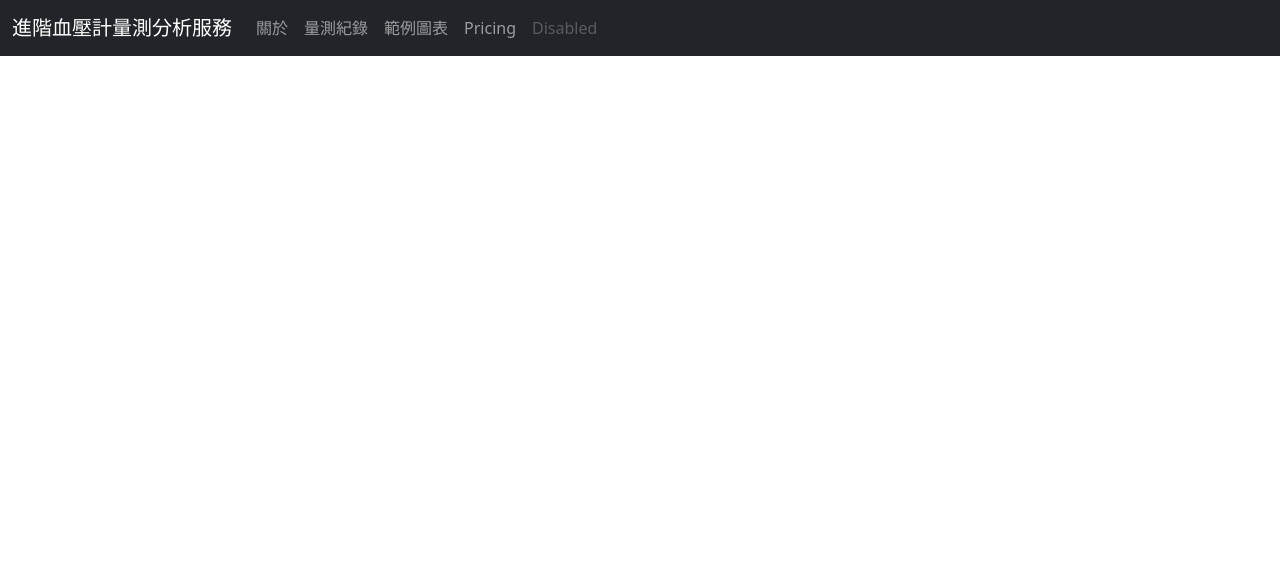
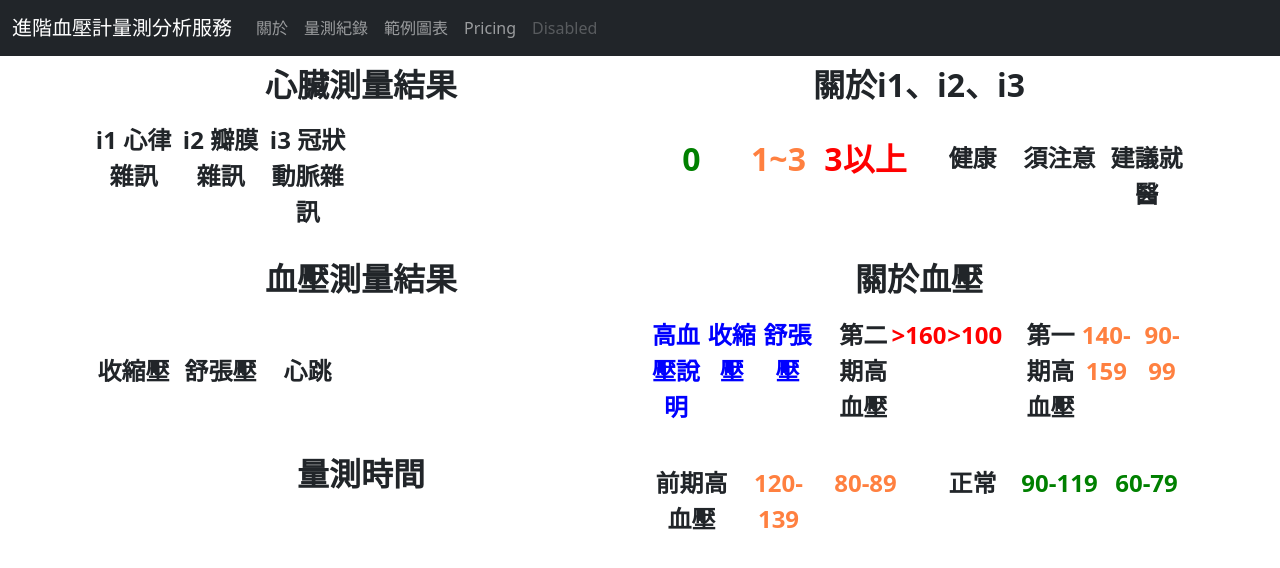
Before and after one commit to bluerainhouse/hrdata_vue, a Vue app: page /record-detail/1 in a window 1280 px wide. Shown: the top 568 px of the page. Built offline with nearby package versions, Linux system fonts and the light colour scheme; no server answers.

Commit message:
record_detail

```diff
--- a/src/router/index.js
+++ b/src/router/index.js
@@ -3,6 +3,7 @@ import HomeView from "../views/HomeView.vue";
 import AboutView from "../views/AboutView.vue";
 import GraphExampleView from "../views/GraphExampleView.vue";
 import RecordView from "../views/RecordView.vue";
+import RecordDetailView from "../views/RecordDetailView.vue";
 
 const routes = [
   {
@@ -25,6 +26,11 @@ const routes = [
     name: "record",
     component: RecordView,
   },
+  {
+    path: "/record-detail/:recordId",
+    name: "record-detail",
+    component: RecordDetailView,
+  },
 ];
 
 const router = createRouter({
--- /dev/null
+++ b/src/views/RecordDetailView.vue
@@ -0,0 +1,224 @@
+<template>
+  <div class="container">
+    <div class="wrapper">
+      <div class="row">
+        <div>
+          <h2>心臟測量結果</h2>
+        </div>
+        <div class="col">
+          <div class="small">i1 心律雜訊</div>
+          <div class="small">i2 瓣膜雜訊</div>
+          <div class="small">i3 冠狀動脈雜訊</div>
+        </div>
+        <div class="col">
+          <div>
+            <h2 class="safe" v-if="record.i1 == 0">{{ record.i1 }}</h2>
+            <h2 class="middle" v-if="record.i1 > 0 && record.i1 < 3">
+              {{ record.i1 }}
+            </h2>
+            <h2 class="danger" v-if="record.i1 >= 3">{{ record.i1 }}</h2>
+          </div>
+          <div>
+            <h2 class="safe" v-if="record.i2 == 0">{{ record.i2 }}</h2>
+            <h2 class="middle" v-if="record.i2 > 0 && record.i2 < 3">
+              {{ record.i2 }}
+            </h2>
+            <h2 class="danger" v-if="record.i2 >= 3">{{ record.i2 }}</h2>
+          </div>
+          <div>
+            <h2 class="safe" v-if="record.i3 == 0">{{ record.i3 }}</h2>
+            <h2 class="middle" v-if="record.i3 > 0 && record.i3 < 3">
+              {{ record.i3 }}
+            </h2>
+            <h2 class="danger" v-if="record.i3 >= 3">{{ record.i3 }}</h2>
+          </div>
+        </div>
+      </div>
+
+      <div class="row">
+        <div>
+          <h2>關於i1、i2、i3</h2>
+        </div>
+        <div class="col">
+          <div><h2 class="safe">0</h2></div>
+          <div><h2 class="middle">1~3</h2></div>
+          <div><h2 class="danger">3以上</h2></div>
+        </div>
+        <div class="col">
+          <div class="small">健康</div>
+          <div class="small">須注意</div>
+          <div class="small">建議就醫</div>
+        </div>
+      </div>
+
+      <div class="row">
+        <div>
+          <h2>血壓測量結果</h2>
+        </div>
+        <div class="col">
+          <div class="small">收縮壓</div>
+          <div class="small">舒張壓</div>
+          <div class="small">心跳</div>
+        </div>
+        <div class="col">
+          <div>
+            <h2 class="safe" v-if="record.highBp < 120">{{ record.highBp }}</h2>
+            <h2
+              class="middle"
+              v-if="record.highBp >= 120 && record.highBp < 160"
+            >
+              {{ record.highBp }}
+            </h2>
+            <h2 class="danger" v-if="record.highBp >= 160">
+              {{ record.highBp }}
+            </h2>
+          </div>
+          <div>
+            <h2 class="safe" v-if="record.lowBp < 80">{{ record.lowBp }}</h2>
+            <h2 class="middle" v-if="record.lowBp >= 80 && record.lowBp < 100">
+              {{ record.lowBp }}
+            </h2>
+            <h2 class="danger" v-if="record.lowBp >= 100">
+              {{ record.lowBp }}
+            </h2>
+          </div>
+          <div>
+            <h2 style="color: blue">{{ record.heartbeats }}</h2>
+          </div>
+        </div>
+      </div>
+
+      <div class="row">
+        <div>
+          <h2>關於血壓</h2>
+        </div>
+        <div class="col">
+          <div class="small" style="color: blue; font-weight: bold">
+            高血壓說明
+          </div>
+          <div class="small" style="color: blue; font-weight: bold">收縮壓</div>
+          <div class="small" style="color: blue; font-weight: bold">舒張壓</div>
+        </div>
+        <div class="col">
+          <div class="small">第二期高血壓</div>
+          <div class="small" style="color: red">>160</div>
+          <div class="small" style="color: red">>100</div>
+        </div>
+        <div class="col">
+          <div class="small">第一期高血壓</div>
+          <div class="small" style="color: rgb(255, 128, 64)">140-159</div>
+          <div class="small" style="color: rgb(255, 128, 64)">90-99</div>
+        </div>
+      </div>
+
+      <div class="row">
+        <div>
+          <h2>量測時間</h2>
+        </div>
+        <div>
+          <h2 class="big">{{ record.recordDate }}</h2>
+        </div>
+        <div>
+          <br />
+        </div>
+      </div>
+
+      <div class="row">
+        <div class="col">
+          <div class="small">前期高血壓</div>
+          <div class="small" style="color: rgb(255, 128, 64)">120-139</div>
+          <div class="small" style="color: rgb(255, 128, 64)">80-89</div>
+        </div>
+        <div class="col">
+          <div class="small">正常</div>
+          <div class="small" style="color: green">90-119</div>
+          <div class="small" style="color: green">60-79</div>
+        </div>
+      </div>
+    </div>
+  </div>
+</template>
+
+<script>
+import axios from "axios";
+
+export default {
+  name: "RecordDetailView",
+  data() {
+    return {
+      record: [],
+      showTable: false,
+    };
+  },
+  methods: {
+    fetchData(id) {
+      // 使用 Axios 發送 GET 請求
+      axios
+        .get(`http://localhost:8080/api/record/${id}`)
+        .then((response) => {
+          // 成功處理返回的數據
+          this.record = response.data;
+        })
+        .catch((error) => {
+          // 處理錯誤
+          console.error(error);
+        });
+    },
+  },
+  mounted() {
+    const recordId = this.$route.params.recordId;
+    this.fetchData(recordId);
+  },
+};
+</script>
+
+<style lang="scss">
+@import "~bootstrap/scss/bootstrap";
+</style>
+
+<style scoped>
+.wrapper {
+  display: grid;
+  grid-template-columns: repeat(2, 1fr);
+  background-color: rgba(255, 255, 255, 0.6) !important;
+}
+
+.container {
+  display: grid;
+}
+
+.row {
+  padding: 10px;
+}
+
+.col {
+  padding: 10px;
+  display: grid;
+  grid-template-columns: repeat(3, 1fr);
+}
+
+.safe {
+  color: green;
+}
+
+.middle {
+  color: rgb(255, 128, 64);
+}
+
+.danger {
+  color: red;
+}
+
+.small {
+  font-size: 150%;
+}
+
+div {
+  text-align: center;
+  font-weight: bold;
+}
+
+h2 {
+  font-weight: bold;
+}
+</style>
--- a/src/views/RecordView.vue
+++ b/src/views/RecordView.vue
@@ -32,7 +32,11 @@
             <td>{{ record.i2 }}</td>
             <td>{{ record.i3 }}</td>
             <td>
-              <a class="btn btn-success">詳細內容</a>
+              <router-link
+                :to="`/record-detail/${record.id}`"
+                class="btn btn-success"
+                >詳細內容</router-link
+              >
             </td>
             <td>
               <a class="btn btn-danger" @click="deleteItem(record.id)">刪除</a>
@@ -61,7 +65,6 @@ export default {
   name: "RecordView",
   data() {
     return {
-      name: "",
       responseData: [],
       showTable: false,
     };
@@ -70,7 +73,7 @@ export default {
     fetchData() {
       // 使用 Axios 發送 GET 請求
       axios
-        .get("http://localhost:8080/allchart")
+        .get("http://localhost:8080/api/allchart")
         .then((response) => {
           // 成功處理返回的數據
           this.responseData = response.data;
@@ -83,7 +86,7 @@ export default {
     },
     deleteItem(recordId) {
       axios
-        .delete(`http://localhost:8080/${recordId}`)
+        .delete(`http://localhost:8080/api/${recordId}`)
         // eslint-disable-next-line no-unused-vars
         .then((response) => {
           console.log(response.data);
```
